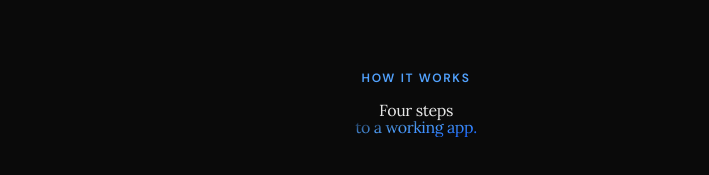
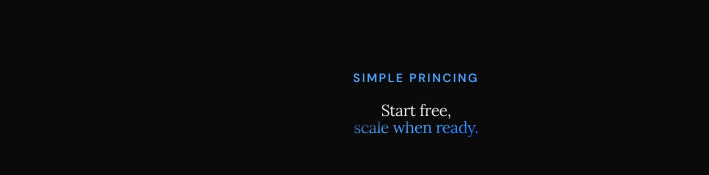
Before and after one commit to moonspark78/ai-app-builder, a Next.js app: page / in a window 1280 px wide. Shown: the part 2054-2229 px from the top of the page, without its empty margins (224-933 px from the left). Built offline with nearby package versions, Linux system fonts and the light colour scheme; no server answers.

Commit message:
:art: working on Page.tsx  /./././././.  :art:

```diff
--- a/app/page.tsx
+++ b/app/page.tsx
@@ -197,8 +197,8 @@ export default function Home() {
 
       <section className="px-4 pb-32">
         <div className="mx-auto mb-14 max-w-5xl text-center">
-          <SectionLabel>How it works</SectionLabel>
-          <SectionHeading gray="Four steps" blue="to a working app." />
+          <SectionLabel>Simple princing</SectionLabel>
+          <SectionHeading gray="Start free," blue="scale when ready." />
         </div>
 
         <div className="mx-auto  max-w-3xl ">
```
